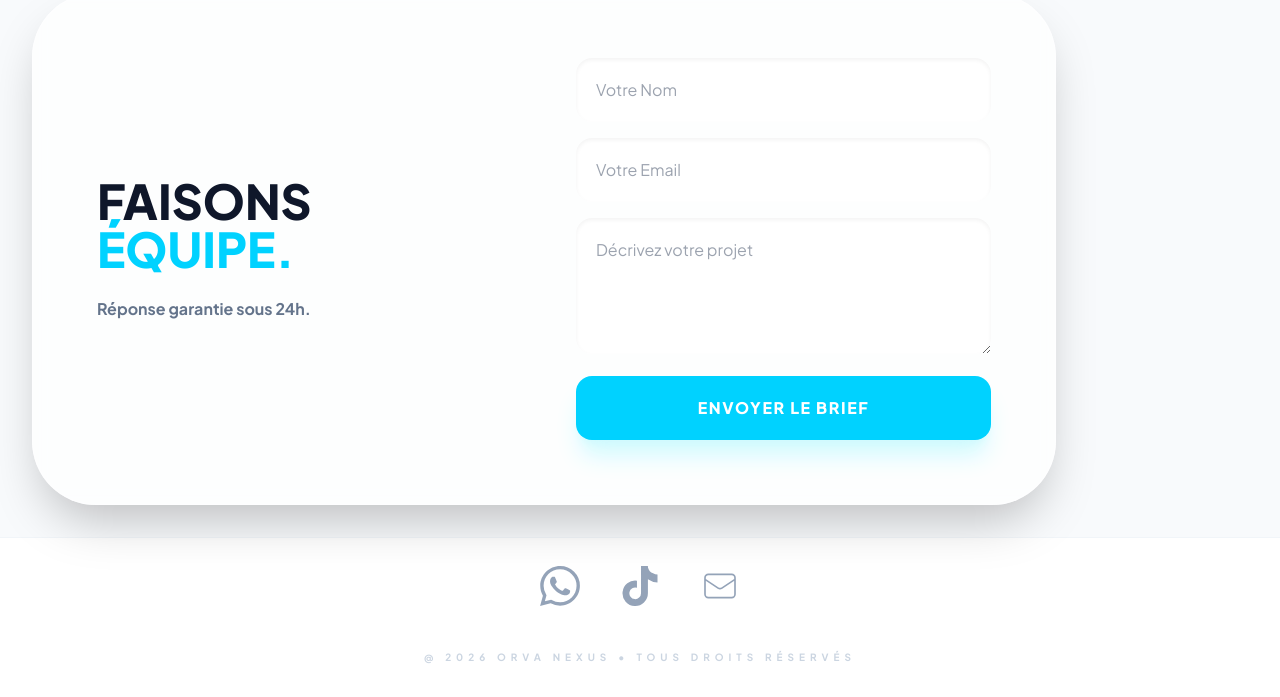
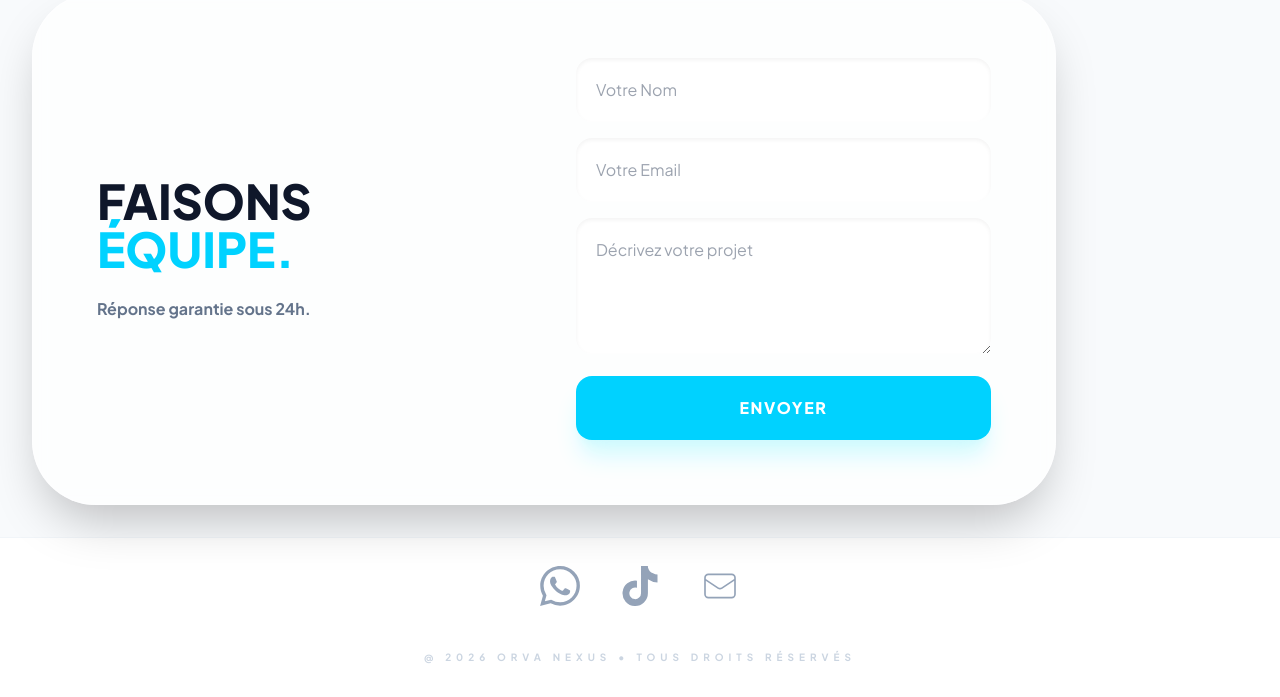
Before and after one commit to kine-gueye/orva-nexus, a website: page index.html in a window 1280 px wide. Shown: the part 2345-3042 px from the top of the page. Drawn offline with nearby package versions, Linux system fonts and the light colour scheme; no server answers.

Commit message:
petite modification sur le formulaire

```diff
--- a/index.html
+++ b/index.html
@@ -305,7 +305,7 @@
     type="submit"
     class="w-full py-5 bg-orva-cyan text-white font-black uppercase tracking-widest rounded-2xl hover:bg-slate-900 transition shadow-xl shadow-cyan-100"
   >
-    Envoyer le brief
+    Envoyer
   </button>
 </form>
       </div>
```
